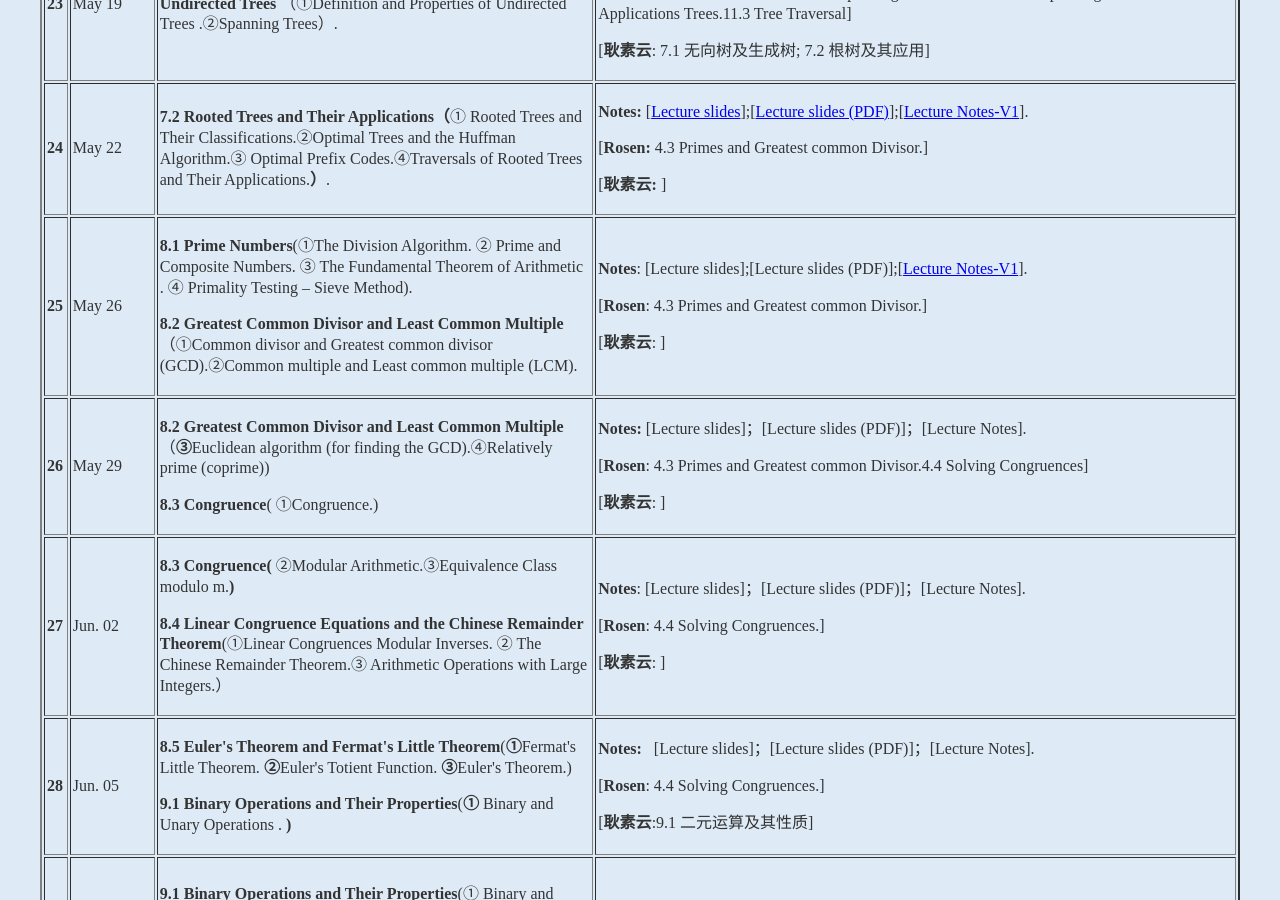
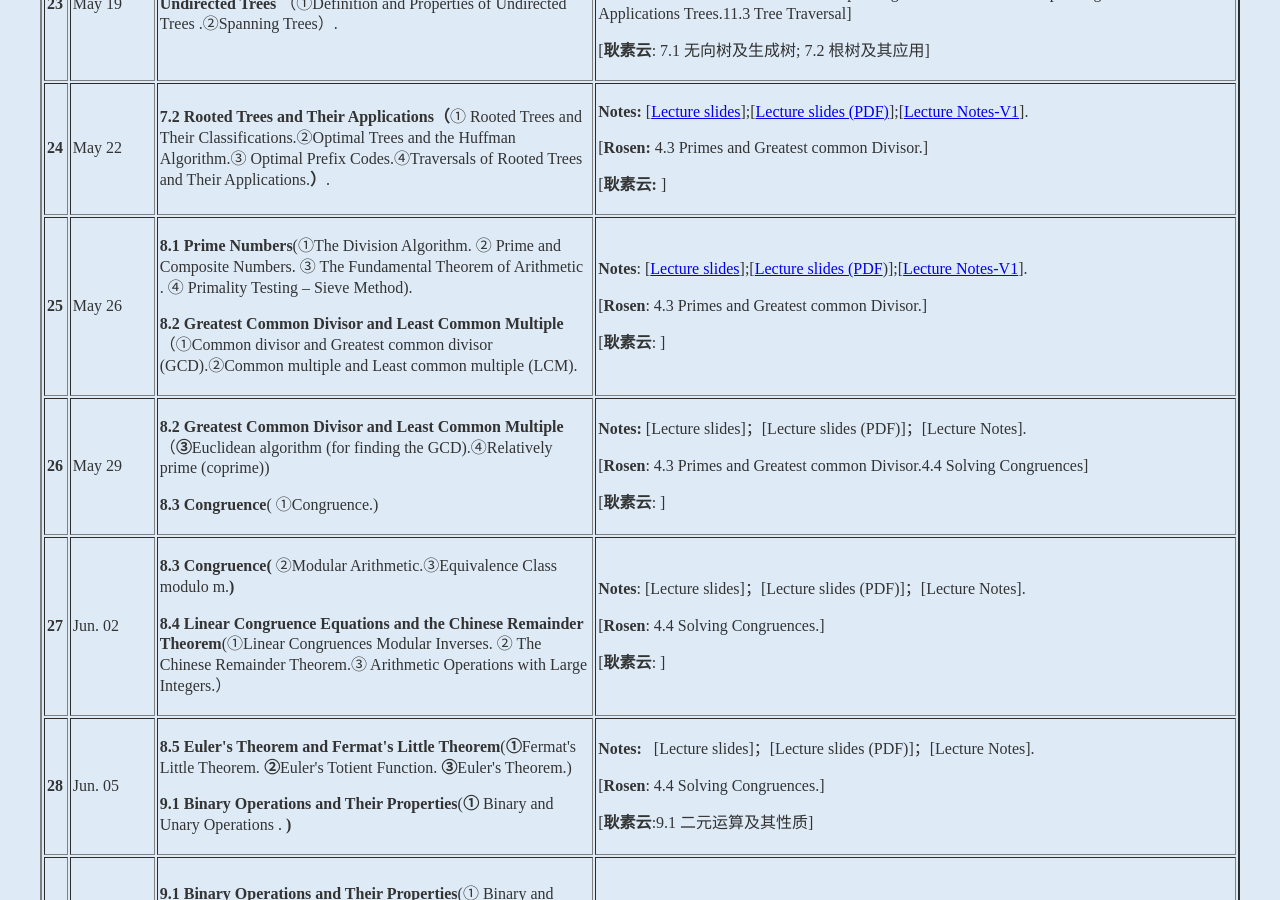
Before and after one commit to kejiwei/kejiwei.github.io, a Jekyll site: the page teaching/courses/dismath/index.html, which Jekyll copies as it is, in a window 1280 px wide and 900 px high, scrolled down 4250 px. Built offline with Jekyll 4.4.1, drawn with Linux system fonts in a browser that asks for light colours; some of the changed lines change nothing that is shown.

Commit message:
20260526

```diff
--- a/teaching/courses/dismath/index.html
+++ b/teaching/courses/dismath/index.html
@@ -306,7 +306,7 @@
                 <td>May 26</td>
                 <td><p><strong>8.1 Prime Numbers</strong>(①The Division Algorithm. ② Prime and Composite Numbers. ③ The Fundamental Theorem of Arithmetic . ④ Primality Testing – Sieve Method).</p>
                   <p><strong>8.2 Greatest Common Divisor and Least Common Multiple</strong>（①Common divisor and Greatest common divisor (GCD).②Common multiple and Least common multiple (LCM).</p></td>
-                <td><p><strong>Notes</strong>:   [Lecture slides];[Lecture slides (PDF)];[<a href="slides/离散数学讲义第9章-数论-20260514.pdf">Lecture Notes-V1</a>].</p>
+                <td><p><strong>Notes</strong>:   [<a href="slides/CH8.1-5 Elementary Number Theory-26(24)1-30.ppsx">Lecture slides</a>];[<a href="slides/CH8.1-5 Elementary Number Theory-26(24)1-30.pdf">Lecture slides (PDF</a>)];[<a href="slides/离散数学讲义第9章-数论-20260514.pdf">Lecture Notes-V1</a>].</p>
                   <p>[<strong>Rosen</strong>: 4.3 Primes and Greatest common Divisor.]&nbsp;</p>
                   <p>[<strong>耿素云</strong>: ] <br>
                   </p></td>
```
Also changed, not shown: 2 other files.
